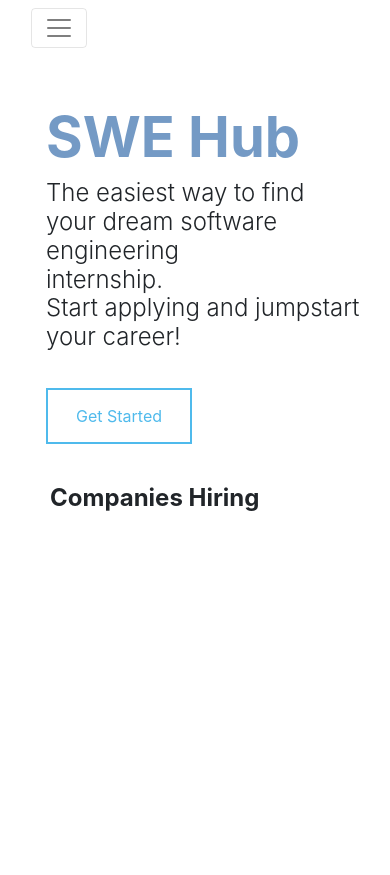
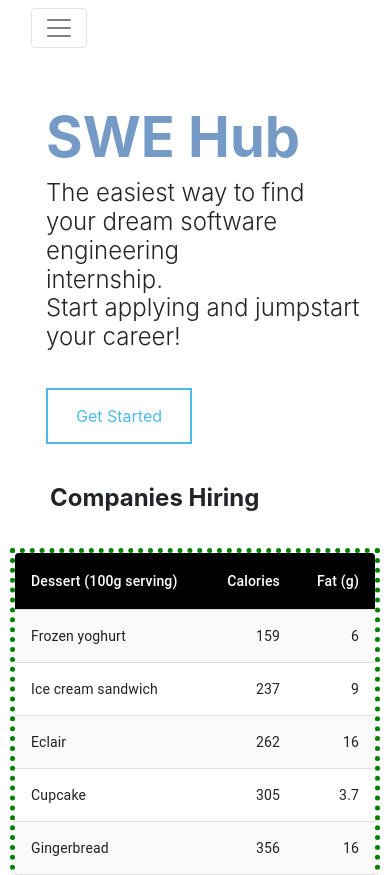
Before and after one commit to andrewchen349/SWE-Hub, a React (Create React App) app in the folder swe-hub/: page / in a window 390 px wide. Before the commit the page ends 844 px from the top, so only its background shows below. Built offline with nearby package versions, Linux system fonts and the light colour scheme; a web font is replaced by a local one.

Commit message:
Fix table resizing issue

```diff
--- a/swe-hub/src/components/Table.js
+++ b/swe-hub/src/components/Table.js
@@ -55,8 +55,6 @@ export default function CustomizedTables() {
             <StyledTableCell>Dessert (100g serving)</StyledTableCell>
             <StyledTableCell align="right">Calories</StyledTableCell>
             <StyledTableCell align="right">Fat&nbsp;(g)</StyledTableCell>
-            <StyledTableCell align="right">Carbs&nbsp;(g)</StyledTableCell>
-            <StyledTableCell align="right">Protein&nbsp;(g)</StyledTableCell>
           </TableRow>
         </TableHead>
         <TableBody>
@@ -67,8 +65,6 @@ export default function CustomizedTables() {
               </StyledTableCell>
               <StyledTableCell align="right">{row.calories}</StyledTableCell>
               <StyledTableCell align="right">{row.fat}</StyledTableCell>
-              <StyledTableCell align="right">{row.carbs}</StyledTableCell>
-              <StyledTableCell align="right">{row.protein}</StyledTableCell>
             </StyledTableRow>
           ))}
         </TableBody>
--- a/swe-hub/src/index.css
+++ b/swe-hub/src/index.css
@@ -150,7 +150,8 @@ code {
 }
 .tablect{
   max-width: 1300px;
-  margin-left: 120px;
+  width: 100%;
+  margin-left: 60px;
 }
 
 @media (max-width: 570px)
@@ -210,10 +211,17 @@ code {
     .her{
       margin-left: 200px;
     }
+    .tablect{
+      margin-left: 150px;
+    }
 }
 @media (max-width: 750px){
   .her{
     margin-left: 20px;
+  }
+  .tablect{
+    margin-left: 0px;
+    margin-right: 100px;
   }
 }
 
--- a/swe-hub/src/pages/Home.js
+++ b/swe-hub/src/pages/Home.js
@@ -14,9 +14,9 @@ function Home(props){
             <div className='hero'>
                 <Hero />
             </div>
-            {/* <div className="mt-2 tablect">
+            <div className="mt-2 tablect debug" >
                 <Table />
-            </div>  */}
+            </div>
         </div>
     );
 }
```
